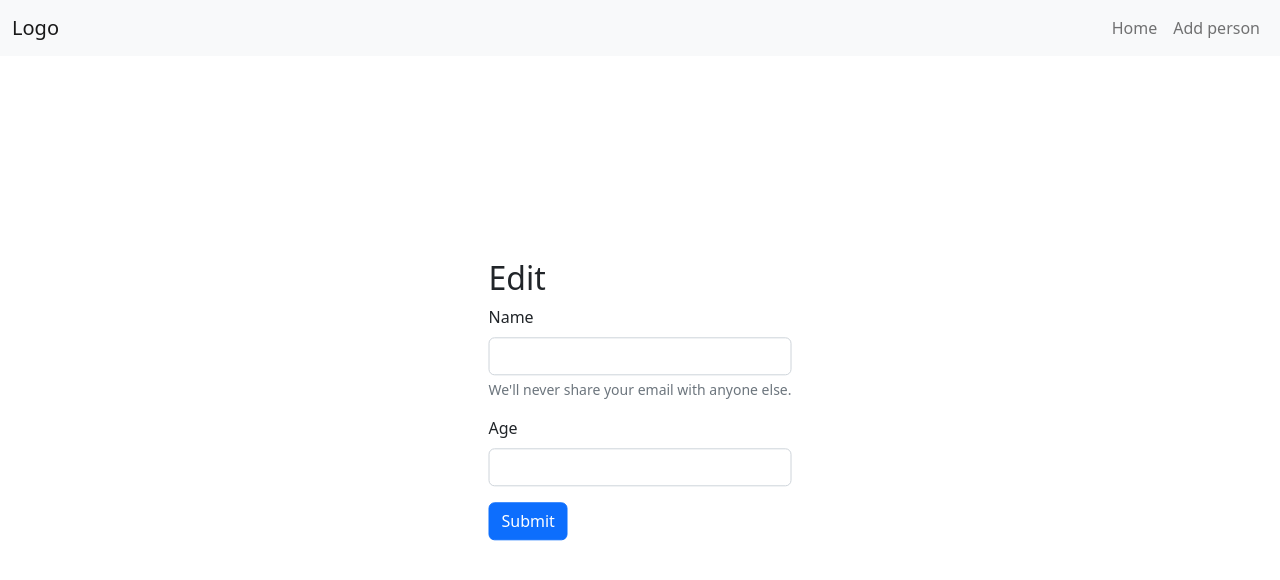
After one commit to rebahama/adding-name-age, a Flask app: template templates/edit.html in a window 1280 px wide. The commit adds this page. Shown: the top 580 px of the page. Run offline with Flask 2, Linux system fonts and the light colour scheme; the template is opened without the code that fills it, so the values that code supplies are empty.

Commit message:
add edit

```diff
--- a/run.py
+++ b/run.py
@@ -48,6 +48,20 @@ def deleteperson(PersonId):
     db.session.commit()
     return redirect(url_for("addperson"))
 
+@app.route("/editperson/<int:PersonId>", methods=["GET", "POST"])
+def editperson(PersonId):
+    person=Person.query.get_or_404(PersonId)
+    if request.method=="POST":
+         person = Person(name=request.form.get("name"),
+         age = request.form.get("age")
+        )
+
+         db.session.commit(person)
+         return redirect(url_for("addperson"))
+
+    return render_template("edit.html", person=person)
+
+
 if __name__ == "__main__":
     app.run(
         debug=True
--- a/templates/addperson.html
+++ b/templates/addperson.html
@@ -13,7 +13,7 @@
             <div class="card-body">
                 <h5 class="card-title">{{persons.name}}</h5>
                 <h5 class="card-title">{{persons.age}}</h5>
-                    <a href="#" class="btn btn-success">Edit</a>
+                    <a href="{{url_for('editperson', PersonId=persons.PersonId )}}" class="btn btn-success">Edit</a>
                     <a href="{{url_for('deleteperson', PersonId=persons.PersonId )}}" class="btn btn-danger">Delete</a>
             </div>
         </div>
--- /dev/null
+++ b/templates/edit.html
@@ -0,0 +1,21 @@
+{%extends "base.html"%}
+{%block content%}
+
+<div class="position-absolute top-50 start-50 translate-middle">
+    <h2>Edit</h2>
+<div class="row g-0">
+<form method="POST" action="{{url_for('editperson', PersonId=person.PersonId )}}">
+    <div class="mb-3">
+      <label for="name" class="form-label">Name</label>
+      <input type="text" class="form-control" id="name" value="{{person.name}}" name="name">
+      <div id="emailHelp" class="form-text">We'll never share your email with anyone else.</div>
+    </div>
+    <div class="mb-3">
+      <label for="age" class="form-label">Age</label>
+      <input type="text" value="{{person.age}}" class="form-control" id="age" name="age">
+    </div>
+    <button type="submit" class="btn btn-primary">Submit</button>
+  </form>
+</div>
+</div>
+{% endblock %}
```
